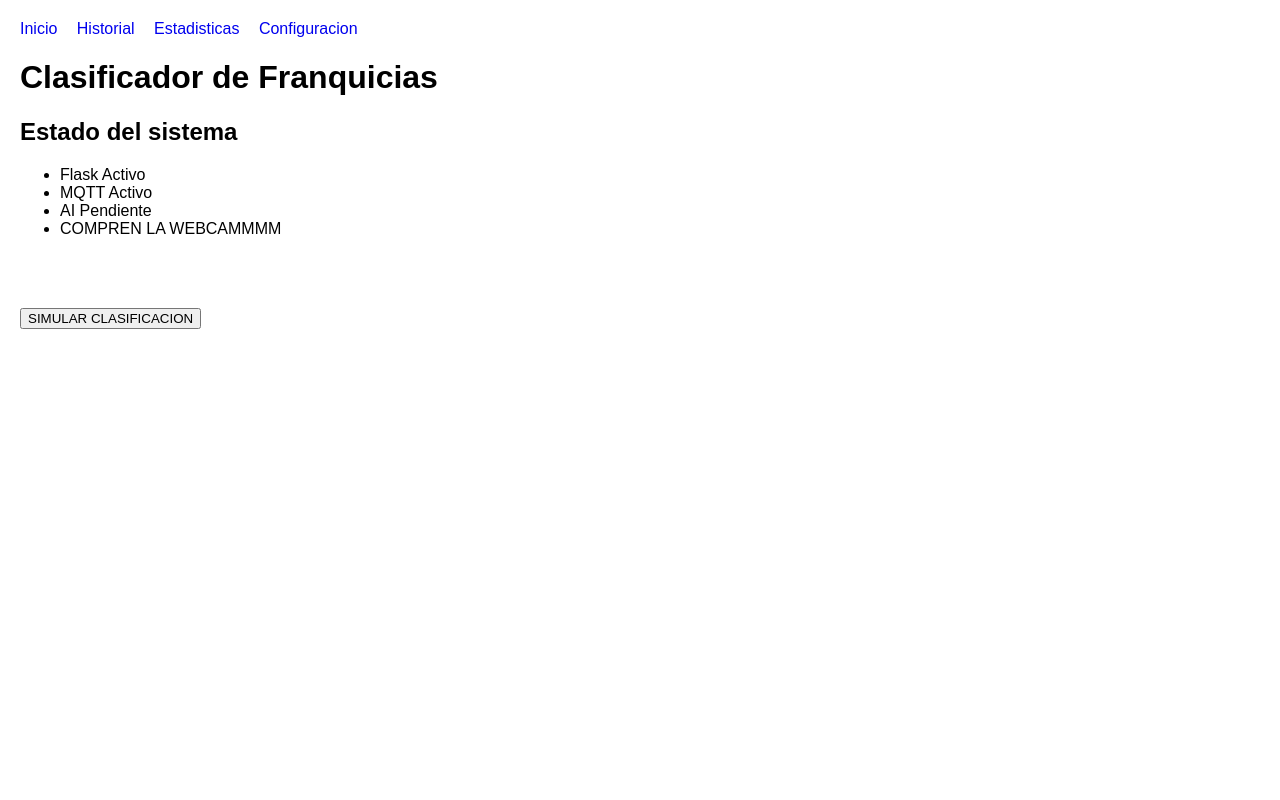
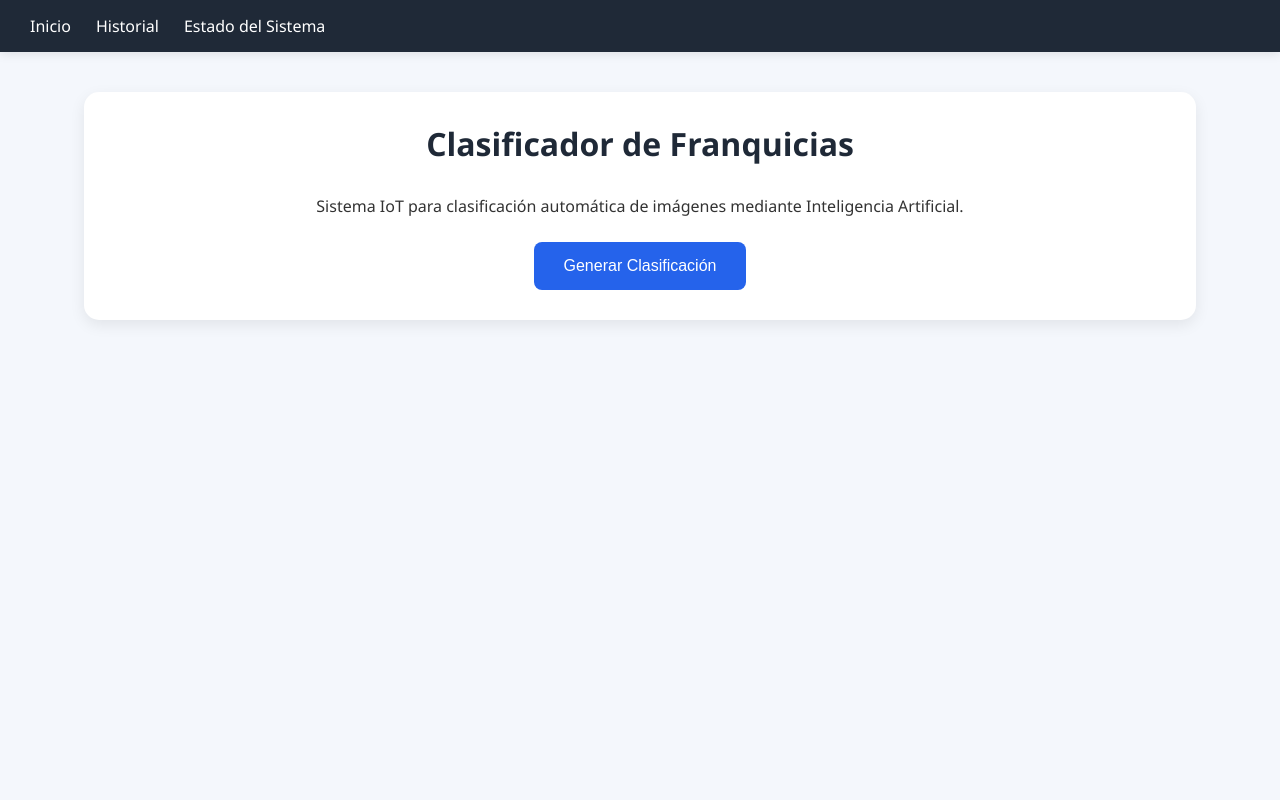
Before and after one commit to Sh4otian/ProyectoIoT, a Flask app: page / in a window 1280 px wide. Run offline with Flask 3, Linux system fonts and the light colour scheme.

Commit message:
Mejora de estructura HTML y estilos CSS

```diff
--- a/static/css/style.css
+++ b/static/css/style.css
@@ -1,22 +1,131 @@
-body{
-    font-family: Arial, sans-serif;
-    margin: 20px;
+/* ===== Reset ===== */
+
+*{
+    margin:0;
+    padding:0;
+    box-sizing:border-box;
 }
 
+body{
+    font-family:'Segoe UI', Tahoma, Geneva, Verdana, sans-serif;
+    background:#f4f7fc;
+    color:#333;
+    min-height:100vh;
+}
+
+/* ===== Navbar ===== */
+
 nav{
-    margin-bottom: 20px;
+    background:#1f2937;
+    padding:15px 30px;
+    display:flex;
+    gap:25px;
+    box-shadow:0 2px 10px rgba(0,0,0,0.1);
 }
 
 nav a{
-    margin-right: 15px;
-    text-decoration: none;
+    color:white;
+    text-decoration:none;
+    font-weight:500;
+    transition:.3s;
 }
 
-table{
-    border-collapse: collapse;
+nav a:hover{
+    color:#60a5fa;
 }
 
-table, th, td{
-    border: 1px solid black;
-    padding: 8px;
+/* ===== Contenedor General ===== */
+
+.container{
+    width:90%;
+    max-width:1200px;
+    margin:auto;
+    padding:40px 20px;
 }
+
+/* ===== Títulos ===== */
+
+h1{
+    text-align:center;
+    color:#1f2937;
+    margin-bottom:30px;
+}
+
+/* ===== Botones ===== */
+
+button{
+    background:#2563eb;
+    color:white;
+    border:none;
+    padding:15px 30px;
+    border-radius:8px;
+    cursor:pointer;
+    font-size:16px;
+    transition:.3s;
+}
+
+button:hover{
+    background:#1d4ed8;
+    transform:translateY(-2px);
+}
+
+/* ===== Card ===== */
+
+.card{
+    background:white;
+    padding:30px;
+    border-radius:15px;
+    box-shadow:0 5px 15px rgba(0,0,0,0.08);
+    text-align:center;
+}
+
+/* ===== Tabla ===== */
+
+table{
+    width:100%;
+    border-collapse:collapse;
+    background:white;
+    box-shadow:0 5px 15px rgba(0,0,0,0.08);
+    border-radius:12px;
+    overflow:hidden;
+}
+
+th{
+    background:#1f2937;
+    color:white;
+    padding:15px;
+}
+
+td{
+    padding:12px;
+    text-align:center;
+    border-bottom:1px solid #ddd;
+}
+
+tr:nth-child(even){
+    background:#f9fafb;
+}
+
+tr:hover{
+    background:#e0f2fe;
+}
+
+/* ===== Estado del sistema ===== */
+
+.estado-grid{
+    display:grid;
+    grid-template-columns:repeat(auto-fit,minmax(250px,1fr));
+    gap:20px;
+}
+
+.estado-card{
+    background:white;
+    padding:25px;
+    border-radius:12px;
+    box-shadow:0 4px 12px rgba(0,0,0,0.08);
+}
+
+.estado-card h3{
+    margin-bottom:10px;
+    color:#2563eb;
+}
--- a/templates/index.html
+++ b/templates/index.html
@@ -2,29 +2,36 @@
 <html lang="es">
 <head>
     <meta charset="UTF-8">
-      <title>Prueba Servidor </title>
+    <title>Clasificador de Franquicias</title>
     <link rel="stylesheet" href="{{ url_for('static',filename='css/style.css') }}">
 </head>
 <body>
+
 <nav>
     <a href="/">Inicio</a>
     <a href="/historial">Historial</a>
-		<a href="/estadisticas">Estadisticas</a>
-		<a href="/configuracion">Configuracion</a>
+    <a href="/configuracion">Estado del Sistema</a>
 </nav>
+
+<div class="container">
+
+    <div class="card">
+
         <h1>Clasificador de Franquicias</h1>
-	<h2>Estado del sistema</h2>
 
-	<ul>
-		<li>Flask Activo</li>
-		<li>MQTT Activo</li>
-		<li>AI Pendiente</li>
-		<li>COMPREN LA WEBCAMMMM</li>
-	</ul>
+        <p style="margin-bottom:25px;">
+            Sistema IoT para clasificación automática de imágenes mediante Inteligencia Artificial.
+        </p>
 
-	<br><br><br>
         <form action="/simular">
-		<button type="submit"> SIMULAR CLASIFICACION</button>
+            <button type="submit">
+                Generar Clasificación
+            </button>
         </form>
+
+    </div>
+
+</div>
+
 </body>
 </html>
```
Also changed, not shown: templates/Estadisticas.html (deleted, +0 -13 lines), templates/EstadoSis.html (added, +43 -0 lines), templates/configuracion.html (deleted, +0 -13 lines), templates/historial.html (+19 -3 lines). Lines whose indentation alone changed are shown as unchanged.
